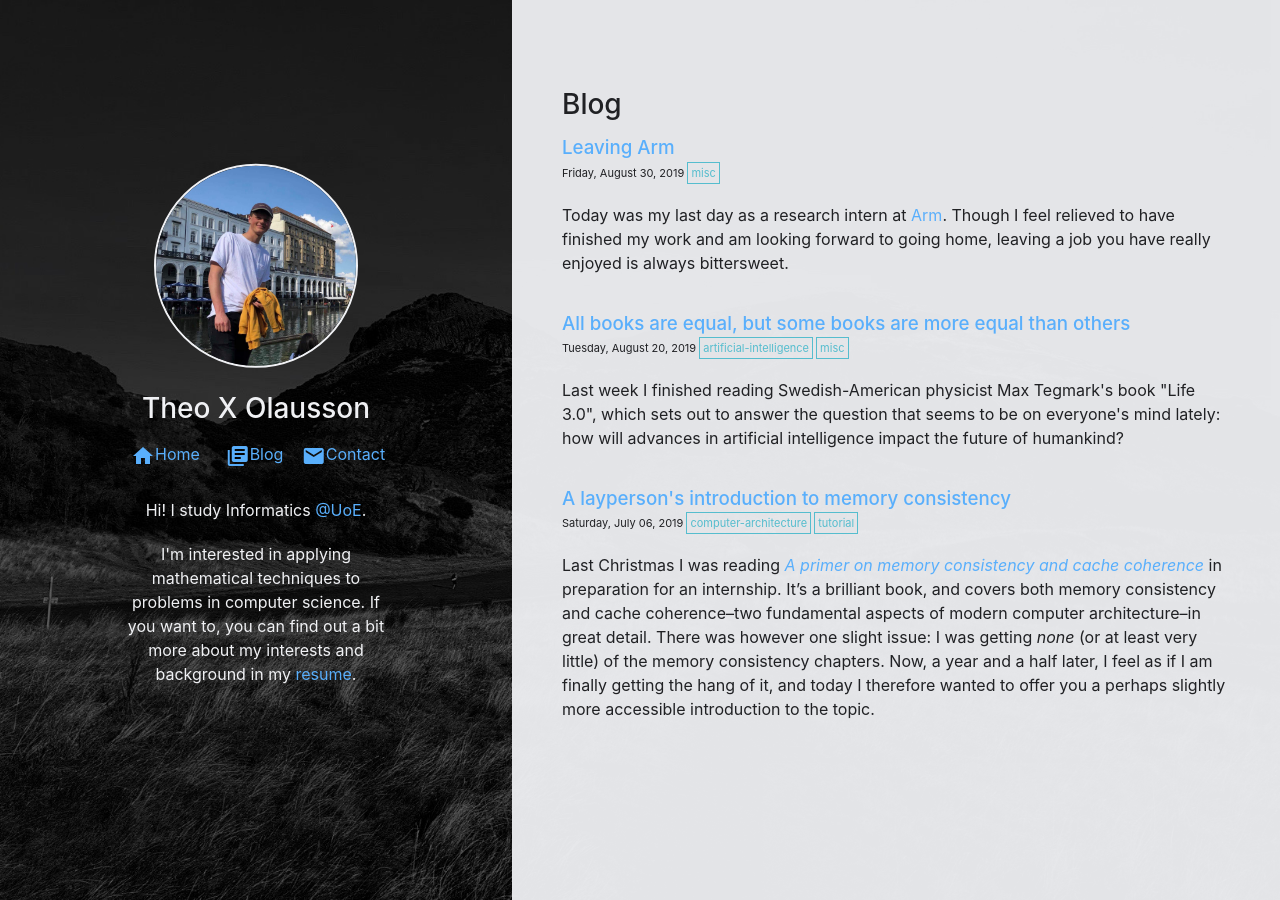
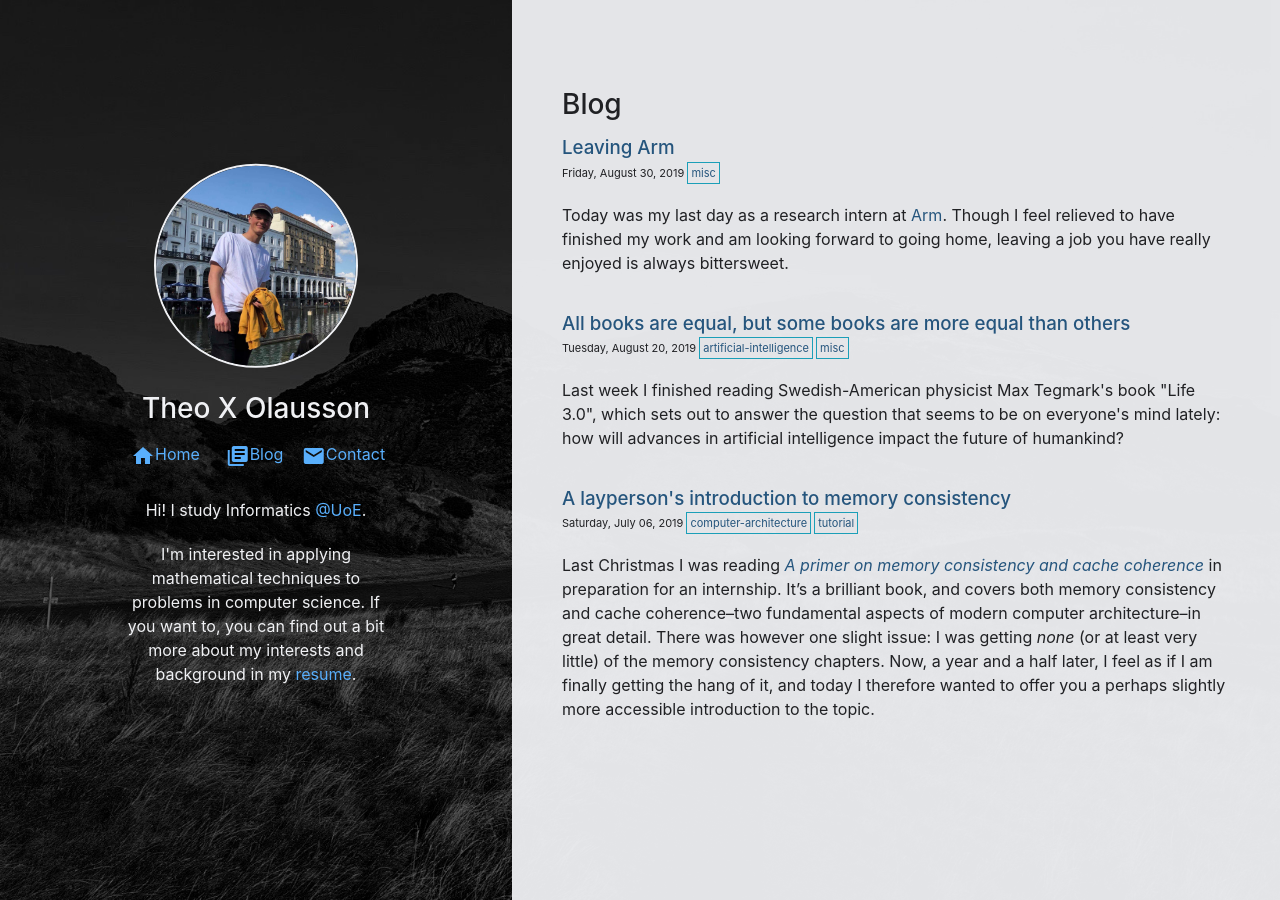
Before and after one commit to theoxo/theoxo.github.io, a Jekyll site: the page built from blog.md, in a window 1280 px wide. Built offline with Jekyll 4.4.1, drawn with Linux system fonts in a browser that asks for light colours.

Commit message:
improvement: updated colorscheme on white panel

```diff
--- a/assets/main.css
+++ b/assets/main.css
@@ -29,6 +29,10 @@ a {
   text-decoration:none;
 }
 
+.right a {
+  color: #25557D;
+}
+
 a:hover {
   color:#F0F1F4;
 }
@@ -38,47 +42,47 @@ a:hover {
 }
 
 .computer-architecture {
-  color: #55BDCE;
+  color: #1B9FB8;
   padding: 3px;
-  border: 1px solid #55BDCE;
+  border: 1px solid #1B9FB8;
 }
 
 .computer-architecture:hover {
   color: #F0F0F0;
-  background-color: #55BDCE;
+  background-color: #1B9FB8;
 }
 
 .artificial-intelligence {
-  color: #55BDCE;
+  color: #1B9FB8;
   padding: 3px;
-  border: 1px solid #55BDCE;
+  border: 1px solid #1B9FB8;
 }
 
 .artificial-intelligence:hover {
   color: #F0F0F0;
-  background-color: #55BDCE;
+  background-color: #1B9FB8;
 }
 
 .tutorial {
-  color: #55BDCE;
+  color: #1B9FB8;
   padding: 3px;
-  border: 1px solid #55BDCE;
+  border: 1px solid #1B9FB8;
 }
 
 .tutorial:hover {
   color: #F0F0F0;
-  background-color: #55BDCE;
+  background-color: #1B9FB8;
 }
 
 .misc {
-  color: #55BDCE;
+  color: #1B9FB8;
   padding: 3px;
-  border: 1px solid #55BDCE;
+  border: 1px solid #1B9FB8;
 }
 
 .misc:hover {
   color: #F0F0F0;
-  background-color: #55BDCE;
+  background-color: #1B9FB8;
 }
 
 .split {
```
